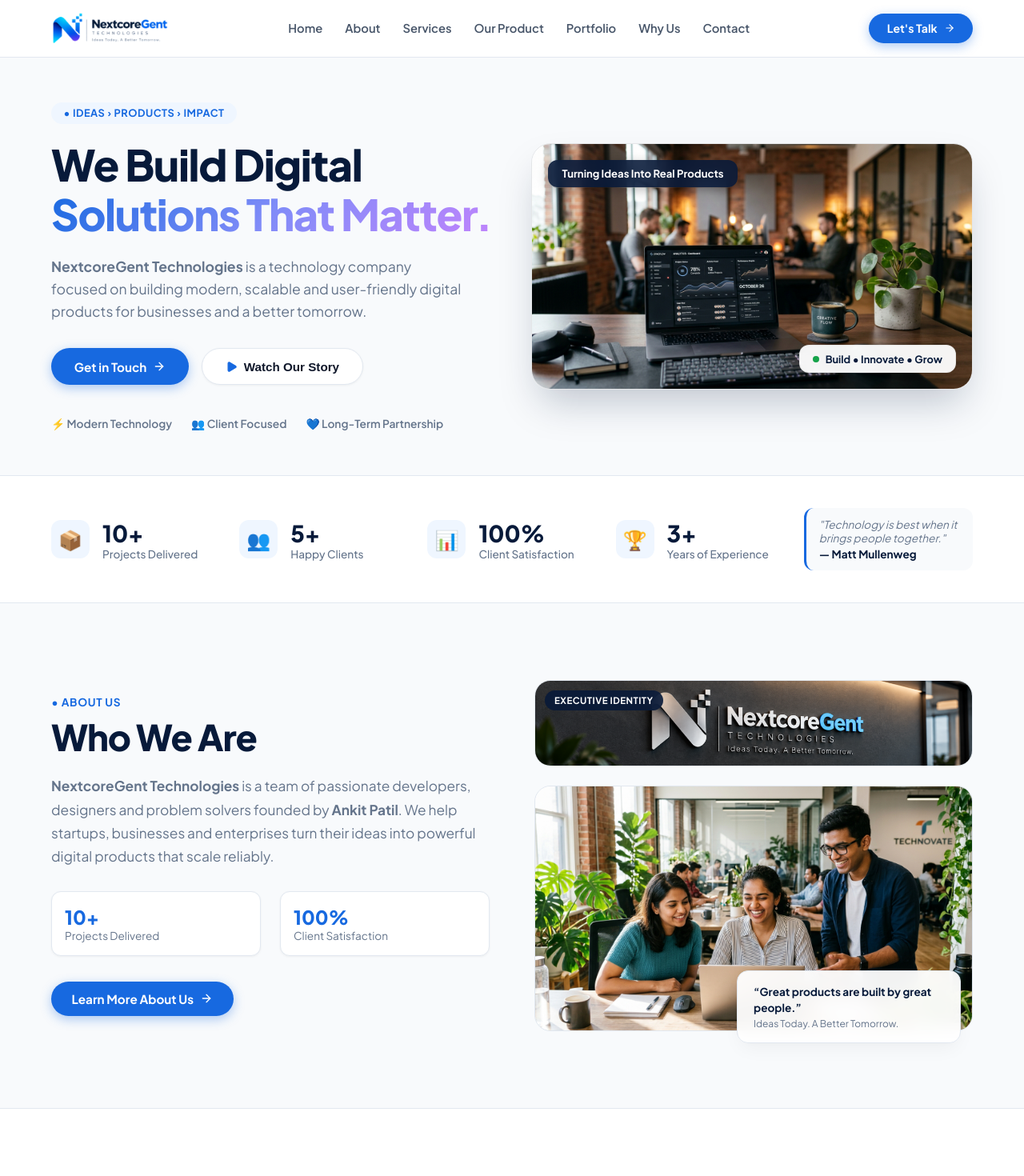
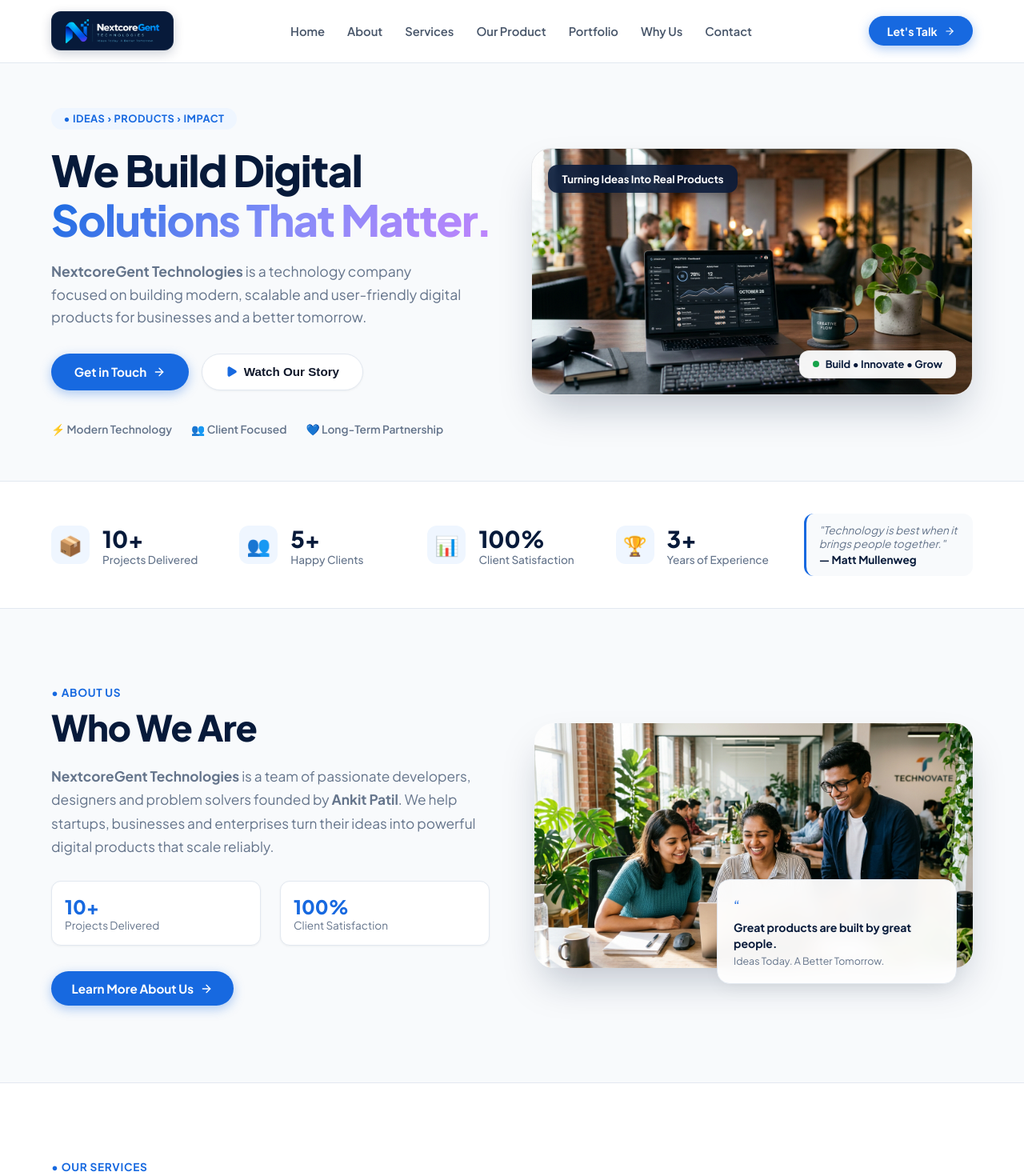
Before and after one commit to Ankitmpatil1999/NexCoreGen_Technologies, a React (Vite) app: page / in a window 1280 px wide. Shown: the top 1470 px of the page at 80% size. Built offline with nearby package versions, Linux system fonts and the light colour scheme.

Commit message:
feat(branding): keep only chosen 2nd dark mode logo across modal and site, remove 3D wall mockup from About Us

```diff
--- a/src/App.tsx
+++ b/src/App.tsx
@@ -168,7 +168,7 @@
         }}
       >
         <div className="container" style={{ display: 'flex', alignItems: 'center', justifyContent: 'space-between' }}>
-          {/* Official Logo */}
+          {/* Official Logo (2nd Dark Edition) */}
           <a
             href="#"
             onClick={(e) => {
@@ -176,9 +176,18 @@
               navigateTo('home');
               window.scrollTo({ top: 0, behavior: 'smooth' });
             }}
-            style={{ display: 'flex', alignItems: 'center', textDecoration: 'none' }}
-          >
-            <Logo variant="light" size="md" />
+            style={{
+              display: 'inline-flex',
+              alignItems: 'center',
+              textDecoration: 'none',
+              background: '#071A3A',
+              padding: '0.4rem 0.95rem',
+              borderRadius: '12px',
+              boxShadow: '0 4px 14px rgba(7, 26, 58, 0.2)',
+              border: '1px solid rgba(255, 255, 255, 0.08)'
+            }}
+          >
+            <Logo variant="dark" size="sm" />
           </a>
 
           {/* Nav Links */}
@@ -415,45 +424,9 @@
               </a>
             </div>
 
-            {/* Right Column: 3D Corporate Wall Mockup & Authentic Team */}
-            <div style={{ display: 'flex', flexDirection: 'column', gap: '1.5rem' }}>
-              {/* 3D Illuminated Office Wall Sign Mockup */}
-              <div
-                style={{
-                  borderRadius: '20px',
-                  overflow: 'hidden',
-                  boxShadow: 'var(--shadow-md)',
-                  border: '1px solid var(--border-color)',
-                  position: 'relative'
-                }}
-              >
-                <img
-                  src="/assets/logo-wall-mockup.png"
-                  alt="NextcoreGent Technologies Office Brand Mockup"
-                  style={{ width: '100%', height: 'auto', display: 'block' }}
-                />
-                <div
-                  style={{
-                    position: 'absolute',
-                    top: '12px',
-                    left: '12px',
-                    background: 'rgba(7, 26, 58, 0.88)',
-                    backdropFilter: 'blur(8px)',
-                    color: '#fff',
-                    padding: '0.3rem 0.75rem',
-                    borderRadius: '20px',
-                    fontSize: '0.72rem',
-                    fontWeight: 700,
-                    letterSpacing: '0.04em'
-                  }}
-                >
-                  EXECUTIVE IDENTITY
-                </div>
-              </div>
-
-              {/* Authentic Team Image */}
+            {/* Right Column: Authentic Team Image */}
             <div style={{ position: 'relative' }}>
-                <div style={{ borderRadius: '20px', overflow: 'hidden', boxShadow: 'var(--shadow-md)', border: '1px solid var(--border-color)' }}>
+              <div style={{ borderRadius: '24px', overflow: 'hidden', boxShadow: 'var(--shadow-lg)' }}>
                 <img
                   src="/assets/team-collab.jpg"
                   alt="NextcoreGent Team"
@@ -465,23 +438,23 @@
               <div
                 style={{
                   position: 'absolute',
-                    bottom: '-15px',
-                    right: '15px',
+                  bottom: '-20px',
+                  right: '20px',
                   background: 'rgba(255, 255, 255, 0.95)',
                   backdropFilter: 'blur(10px)',
-                    padding: '1rem 1.25rem',
-                    borderRadius: '14px',
+                  padding: '1.25rem',
+                  borderRadius: '16px',
                   border: '1px solid var(--border-color)',
                   boxShadow: 'var(--shadow-card)',
-                    maxWidth: '280px'
-                  }}
-                >
-                  <div style={{ fontSize: '0.85rem', fontWeight: 700, color: 'var(--color-navy)', lineHeight: 1.4 }}>
-                    “Great products are built by great people.”
-                  </div>
-                  <div style={{ fontSize: '0.75rem', color: 'var(--text-muted)', marginTop: '0.2rem' }}>
+                  maxWidth: '300px'
+                }}
+              >
+                <div style={{ fontSize: '1.2rem', color: 'var(--color-primary)', marginBottom: '0.35rem' }}>“</div>
+                <div style={{ fontSize: '0.88rem', fontWeight: 700, color: 'var(--color-navy)', lineHeight: 1.4 }}>
+                  Great products are built by great people.
+                </div>
+                <div style={{ fontSize: '0.78rem', color: 'var(--text-muted)', marginTop: '0.25rem' }}>
                   Ideas Today. A Better Tomorrow.
-                  </div>
                 </div>
               </div>
             </div>
@@ -1308,16 +1281,25 @@
       <footer style={{ padding: '3.5rem 0 2rem 0', background: '#FFFFFF', borderTop: '1px solid var(--border-color)' }}>
         <div className="container">
           <div style={{ display: 'flex', justifyContent: 'space-between', alignItems: 'center', flexWrap: 'wrap', gap: '1.5rem', marginBottom: '2.5rem' }}>
-            {/* Official Logo & Brand Kit Download Button */}
+            {/* Official Logo (2nd Dark Edition) & Download Button */}
             <div style={{ display: 'flex', alignItems: 'center', gap: '1rem', flexWrap: 'wrap' }}>
               <div
-                style={{ display: 'flex', alignItems: 'center', cursor: 'pointer' }}
+                style={{
+                  display: 'inline-flex',
+                  alignItems: 'center',
+                  cursor: 'pointer',
+                  background: '#071A3A',
+                  padding: '0.55rem 1.25rem',
+                  borderRadius: '14px',
+                  boxShadow: '0 4px 16px rgba(7, 26, 58, 0.25)',
+                  border: '1px solid rgba(255, 255, 255, 0.08)'
+                }}
                 onClick={() => {
                   navigateTo('home');
                   window.scrollTo({ top: 0, behavior: 'smooth' });
                 }}
               >
-                <Logo variant="light" size="lg" />
+                <Logo variant="dark" size="md" />
               </div>
               <button
                 onClick={() => setLogoModalOpen(true)}
@@ -1342,7 +1324,7 @@
                   e.currentTarget.style.background = '#EFF6FF';
                 }}
               >
-                <Download size={13} /> Official Brand Kit
+                <Download size={13} /> Download Official Logo
               </button>
             </div>
 
@@ -1868,86 +1850,46 @@
               </p>
             </div>
 
-            {/* Grid of 4 Brand Assets */}
-            <div style={{ display: 'grid', gridTemplateColumns: 'repeat(auto-fit, minmax(320px, 1fr))', gap: '1.5rem' }}>
-              {/* Asset 1: Light Mode (Transparent) */}
-              <div style={{ padding: '1.5rem', background: '#F8FAFC', border: '1px solid #E2E8F0', borderRadius: '16px', display: 'flex', flexDirection: 'column', justifyContent: 'space-between' }}>
-                <div>
-                  <div style={{ fontSize: '0.78rem', fontWeight: 700, color: '#64748B', textTransform: 'uppercase', marginBottom: '1rem' }}>
-                    1. Light Mode Transparent Logo
-                  </div>
-                  <div style={{ background: '#FFFFFF', padding: '1.75rem', borderRadius: '12px', display: 'flex', alignItems: 'center', justifyContent: 'center', minHeight: '110px', border: '1px dashed #CBD5E1', marginBottom: '1rem' }}>
-                    <Logo variant="light" size="lg" />
-                  </div>
-                </div>
-                <a
-                  href="/assets/nextcoregent-logo-light-trans-2x.png"
-                  download="NextcoreGent_Logo_Light.png"
-                  className="btn btn-primary"
-                  style={{ width: '100%', justifyContent: 'center', fontSize: '0.85rem', padding: '0.6rem 1rem' }}
-                >
-                  <Download size={15} /> Download Transparent PNG
-                </a>
-              </div>
-
-              {/* Asset 2: Dark Mode (Transparent) */}
-              <div style={{ padding: '1.5rem', background: '#F8FAFC', border: '1px solid #E2E8F0', borderRadius: '16px', display: 'flex', flexDirection: 'column', justifyContent: 'space-between' }}>
-                <div>
-                  <div style={{ fontSize: '0.78rem', fontWeight: 700, color: '#64748B', textTransform: 'uppercase', marginBottom: '1rem' }}>
-                    2. Dark Mode Transparent Logo
-                  </div>
-                  <div style={{ background: '#071A3A', padding: '1.75rem', borderRadius: '12px', display: 'flex', alignItems: 'center', justifyContent: 'center', minHeight: '110px', border: '1px dashed #1E293B', marginBottom: '1rem' }}>
-                    <Logo variant="dark" size="lg" />
-                  </div>
-                </div>
+            {/* Single Chosen Official Logo: 2nd Dark Mode Logo */}
+            <div
+              style={{
+                padding: '2.5rem 2rem',
+                background: '#071A3A',
+                border: '1px solid rgba(255, 255, 255, 0.12)',
+                borderRadius: '20px',
+                display: 'flex',
+                flexDirection: 'column',
+                alignItems: 'center',
+                justifyContent: 'center',
+                textAlign: 'center',
+                boxShadow: '0 12px 36px rgba(7, 26, 58, 0.35)'
+              }}
+            >
+              <div style={{ marginBottom: '2rem', padding: '1rem 0' }}>
+                <Logo variant="dark" size="xl" />
+              </div>
+
               <a
                 href="/assets/nextcoregent-logo-dark-trans-2x.png"
-                  download="NextcoreGent_Logo_Dark.png"
+                download="NextcoreGent_Official_Logo.png"
                 className="btn btn-primary"
-                  style={{ width: '100%', justifyContent: 'center', fontSize: '0.85rem', padding: '0.6rem 1rem' }}
-                >
-                  <Download size={15} /> Download Dark Mode PNG
+                style={{
+                  padding: '0.85rem 2rem',
+                  fontSize: '0.98rem',
+                  fontWeight: 700,
+                  boxShadow: '0 4px 20px rgba(23, 105, 224, 0.45)',
+                  display: 'inline-flex',
+                  alignItems: 'center',
+                  gap: '0.6rem'
+                }}
+              >
+                <Download size={18} /> Download Official Logo (Transparent PNG)
               </a>
-              </div>
-
-              {/* Asset 3: Square Ribbon App Icon */}
-              <div style={{ padding: '1.5rem', background: '#F8FAFC', border: '1px solid #E2E8F0', borderRadius: '16px', display: 'flex', flexDirection: 'column', justifyContent: 'space-between' }}>
-                <div>
-                  <div style={{ fontSize: '0.78rem', fontWeight: 700, color: '#64748B', textTransform: 'uppercase', marginBottom: '1rem' }}>
-                    3. Stylized 'N' App & Social Icon
-                  </div>
-                  <div style={{ background: '#FFFFFF', padding: '1.75rem', borderRadius: '12px', display: 'flex', alignItems: 'center', justifyContent: 'center', minHeight: '110px', border: '1px dashed #CBD5E1', marginBottom: '1rem' }}>
-                    <Logo iconOnly={true} size="xl" />
-                  </div>
-                </div>
-                <a
-                  href="/assets/nextcoregent-icon-2x.png"
-                  download="NextcoreGent_Icon.png"
-                  className="btn btn-secondary"
-                  style={{ width: '100%', justifyContent: 'center', fontSize: '0.85rem', padding: '0.6rem 1rem' }}
-                >
-                  <Download size={15} /> Download App Icon (PNG)
-                </a>
-              </div>
-
-              {/* Asset 4: 3D Office Wall Mockup */}
-              <div style={{ padding: '1.5rem', background: '#F8FAFC', border: '1px solid #E2E8F0', borderRadius: '16px', display: 'flex', flexDirection: 'column', justifyContent: 'space-between' }}>
-                <div>
-                  <div style={{ fontSize: '0.78rem', fontWeight: 700, color: '#64748B', textTransform: 'uppercase', marginBottom: '1rem' }}>
-                    4. 3D Executive Office Wall Sign
-                  </div>
-                  <div style={{ borderRadius: '12px', overflow: 'hidden', minHeight: '110px', marginBottom: '1rem', border: '1px solid #CBD5E1' }}>
-                    <img src="/assets/logo-wall-mockup.png" alt="Office Wall Mockup" style={{ width: '100%', height: 'auto', display: 'block' }} />
-                  </div>
-                </div>
-                <a
-                  href="/assets/logo-wall-mockup.png"
-                  download="NextcoreGent_Office_Wall_Mockup.png"
-                  className="btn btn-secondary"
-                  style={{ width: '100%', justifyContent: 'center', fontSize: '0.85rem', padding: '0.6rem 1rem' }}
-                >
-                  <Download size={15} /> Download 3D Mockup (PNG)
-                </a>
+
+              <div style={{ marginTop: '1.5rem', fontSize: '0.82rem', color: '#94A3B8', display: 'flex', gap: '1.5rem', flexWrap: 'wrap', justifyContent: 'center' }}>
+                <span>✓ High-Resolution 2x Retina PNG</span>
+                <span>✓ Transparent Background</span>
+                <span>✓ Official NextcoreGent Brand</span>
               </div>
             </div>
           </div>
```
Also changed, not shown: src/components/FitCorePage.tsx (+28 -3 lines), src/components/PrivacyPolicy.tsx (+13 -2 lines), src/components/TermsConditions.tsx (+13 -2 lines). Lines whose indentation alone changed are shown as unchanged.
